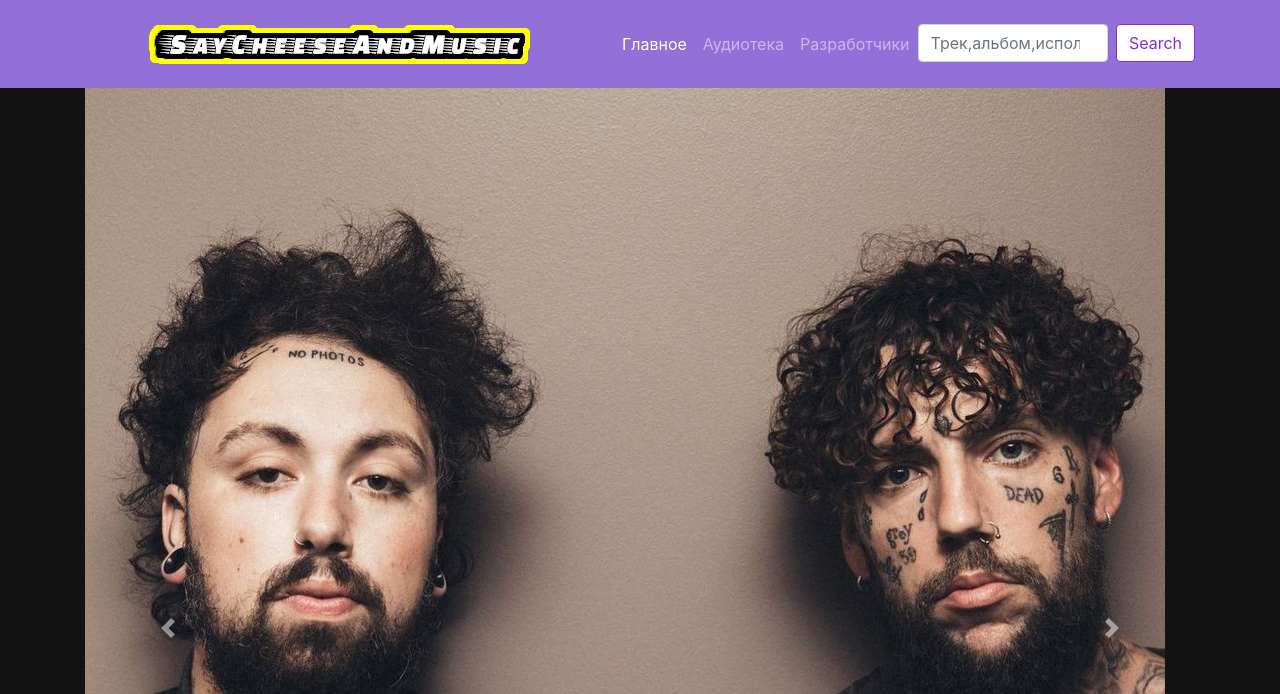
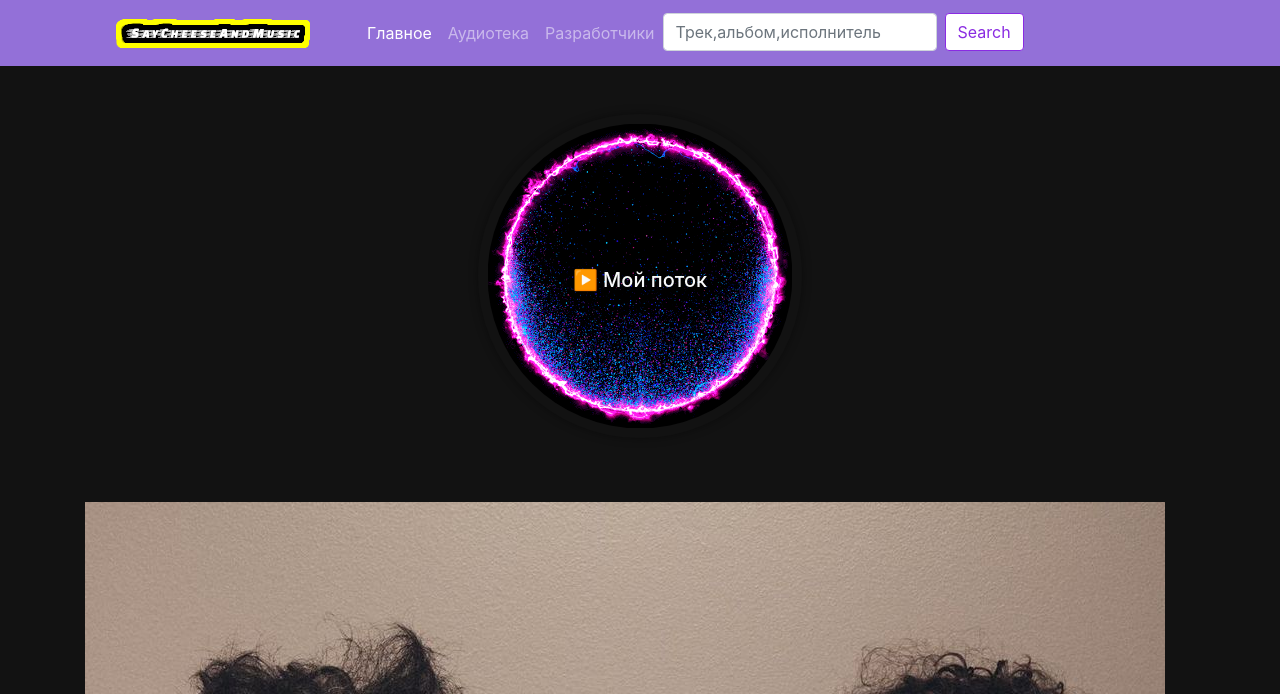
Before and after one commit to feynrich/saycheeseandmusic, a Django app: page / in a window 1280 px wide. Shown: the top 694 px of the page. Run offline with Django 4.2, Linux system fonts and the light colour scheme; some libraries are stand-ins or nearby versions.

Commit message:
Create a flow music button into home page

```diff
--- a/saycheeseandmusic/main/templates/main/home.html
+++ b/saycheeseandmusic/main/templates/main/home.html
@@ -5,7 +5,7 @@
     <meta charset="UTF-8" />
     <meta http-equiv="X-UA-Compatible" content="IE=edge" />
     <meta name="viewport" content="width=device-width, initial-scale=1.0" />
-    <title>SAM - Главное</title>
+    <title>SayCheeseAndMusic</title>
     <link
       href="https://cdn.jsdelivr.net/npm/bootstrap@5.1.3/dist/css/bootstrap.min.css"
       rel="stylesheet"
@@ -34,6 +34,21 @@
         border-color: blueviolet;
       }
     </style>
+    <style>
+      .rounded-gif {
+        width: 60%;
+        border-radius: 50%;
+        box-shadow: 0 0 10px hwb(0 0% 100% / 0.4);
+        padding: 0.6em;
+        margin-bottom: 1em;
+      }
+      .centered {
+        position: absolute;
+        top: 50%;
+        left: 50%;
+        transform: translate(-50%, -50%);
+      }
+    </style>
   </head>
   <body>
     <nav
@@ -42,10 +57,7 @@
     >
       <div class="container">
         <a class="navbar-brand" href="/">
-          <img
-            src="{% static 'main/img/SayCheeseAndMusic_logo.png' %}"
-            alt=""
-          />
+          <img src="{% static 'main/img/Say_logo_14.png' %}" alt="" />
         </a>
         <button
           class="navbar-toggler"
@@ -92,6 +104,22 @@
         </div>
       </div>
     </nav>
+    <div class="container text-center my-5">
+      <div class="row">
+        <div class="col-lg-6 col-md-8 mx-auto">
+          <img
+            class="rounded-gif"
+            src="{% static 'main/img/home_gif.gif' %}"
+            alt=""
+          />
+          <div class="centered">
+            <a href="#" class="link-light">
+              <h5>▶️ Мой поток</h5>
+            </a>
+          </div>
+        </div>
+      </div>
+    </div>
     <div class="container">
       <div id="carousel-basic" class="carousel slide" data-ride="carousel">
         <!-- Indicators -->
--- a/saycheeseandmusic/manage.py
+++ b/saycheeseandmusic/manage.py
@@ -1,5 +1,3 @@
-#!/usr/bin/env python
-"""Django's command-line utility for administrative tasks."""
 import os
 import sys
 
```
Also changed, not shown: saycheeseandmusic/main/static/main/img/SayCheeseAndMusic_logo.png (deleted), saycheeseandmusic/main/static/main/img/Say_Logo_14.png (added), saycheeseandmusic/main/static/main/img/home_gif.gif (added).
